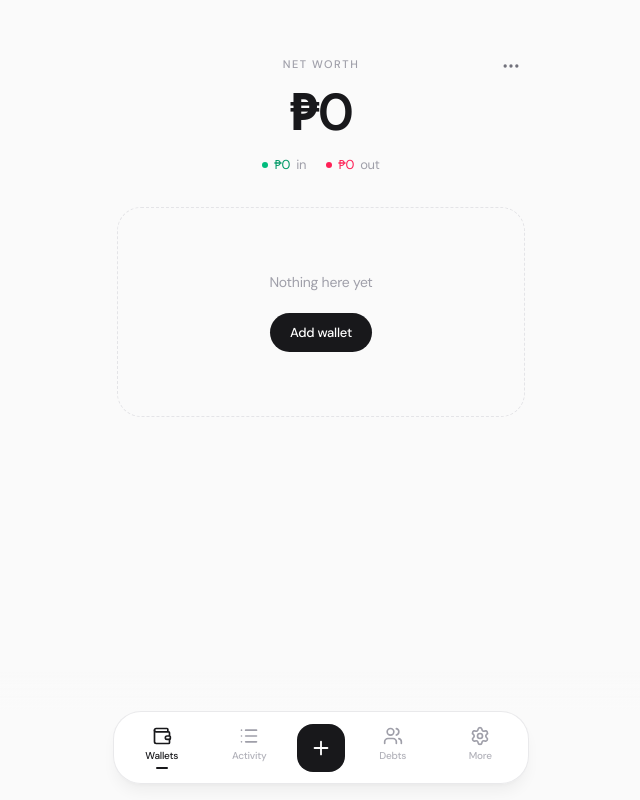
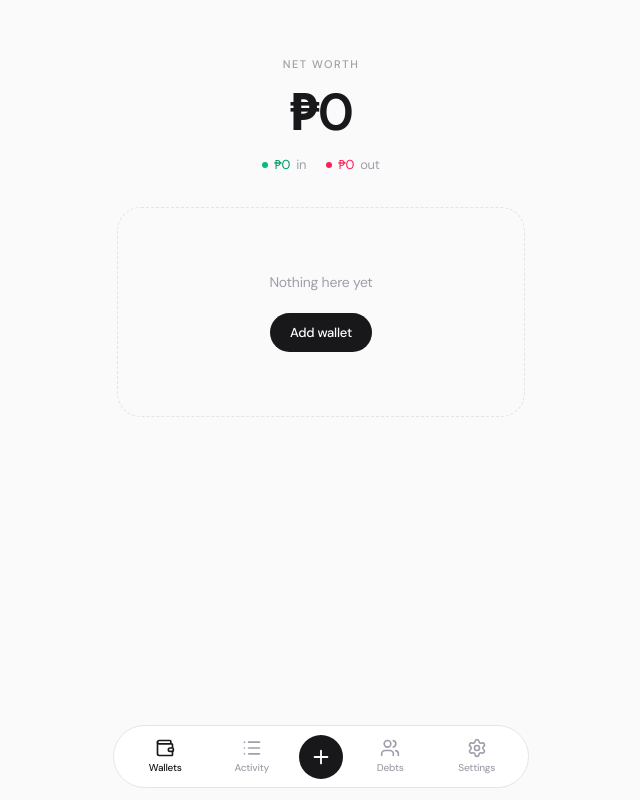
Before and after one commit to covzoun/Finance-App---Updated, a React (Vite) app: page / in a window 1280 px wide. Shown: the whole page, without its empty margins (319-959 px from the left). Built offline with nearby package versions, Linux system fonts and the light colour scheme.

Commit message:
ui: remove top ellipsis menu; cleaner pill bottom nav

```diff
--- a/src/App.tsx
+++ b/src/App.tsx
@@ -37,7 +37,6 @@ export default function App() {
   const [isAddDebtOpen, setIsAddDebtOpen] = useState(false);
   const [isSettingsOpen, setIsSettingsOpen] = useState(false);
   const [showAnalyticsPanel, setShowAnalyticsPanel] = useState(false);
-  const [showMenu, setShowMenu] = useState(false);
   const [visibleTxCount] = useState(50);
 
   const [hideBalances, setHideBalances] = useState(
@@ -402,18 +401,7 @@ export default function App() {
   return (
     <div className={isDark ? 'dark' : ''}>
       <div className={`min-h-screen ${isDark ? 'bg-zinc-950 text-zinc-50' : 'bg-zinc-50 text-zinc-900'}`}>
-        <section className="max-w-md mx-auto px-6 pt-14 pb-8 relative">
-          <button
-            type="button"
-            onClick={() => setShowMenu((v) => !v)}
-            className={`absolute top-12 right-4 p-2 rounded-full transition-colors z-10 ${
-              isDark ? 'hover:bg-zinc-900 text-zinc-400' : 'hover:bg-zinc-200/70 text-zinc-500'
-            }`}
-            aria-label="Menu"
-          >
-            <DynamicIcon name="MoreHorizontal" size={20} />
-          </button>
-
+        <section className="max-w-md mx-auto px-6 pt-14 pb-8">
           <div className="text-center">
             <p className={`text-[11px] font-medium tracking-[0.14em] uppercase ${muted}`}>
               Net worth
@@ -438,53 +426,6 @@ export default function App() {
               </span>
             </div>
           </div>
-
-          <AnimatePresence>
-            {showMenu && (
-              <>
-                <button type="button" className="fixed inset-0 z-40" onClick={() => setShowMenu(false)} aria-label="Close menu" />
-                <motion.div
-                  initial={{ opacity: 0, y: -6, scale: 0.98 }}
-                  animate={{ opacity: 1, y: 0, scale: 1 }}
-                  exit={{ opacity: 0, y: -6, scale: 0.98 }}
-                  transition={{ duration: 0.15 }}
-                  className={`absolute right-4 top-20 z-50 w-48 rounded-2xl border py-1.5 shadow-xl ${
-                    isDark ? 'bg-zinc-900 border-zinc-800' : 'bg-white border-zinc-200'
-                  }`}
-                >
-                  {[
-                    {
-                      label: hideBalances ? 'Show balances' : 'Hide balances',
-                      icon: hideBalances ? 'Eye' : 'EyeOff',
-                      action: () => { toggleHideBalances(); setShowMenu(false); },
-                    },
-                    {
-                      label: 'Insights',
-                      icon: 'BarChart3',
-                      action: () => { setShowAnalyticsPanel(true); setShowMenu(false); },
-                    },
-                    {
-                      label: 'Settings',
-                      icon: 'Settings',
-                      action: () => { setIsSettingsOpen(true); setShowMenu(false); },
-                    },
-                  ].map((item) => (
-                    <button
-                      key={item.label}
-                      type="button"
-                      onClick={item.action}
-                      className={`w-full flex items-center gap-2.5 px-3.5 py-2.5 text-left text-[13px] ${
-                        isDark ? 'hover:bg-zinc-800 text-zinc-200' : 'hover:bg-zinc-50 text-zinc-800'
-                      }`}
-                    >
-                      <DynamicIcon name={item.icon} size={16} className={muted} />
-                      {item.label}
-                    </button>
-                  ))}
-                </motion.div>
-              </>
-            )}
-          </AnimatePresence>
         </section>
 
         <main className="max-w-md mx-auto px-5 pb-36">
@@ -565,18 +506,13 @@ export default function App() {
           )}
         </main>
 
-        <div className="fixed bottom-0 inset-x-0 z-30 pointer-events-none">
-          <div
-            className={`pointer-events-none h-10 bg-gradient-to-t ${
-              isDark ? 'from-zinc-950 to-transparent' : 'from-zinc-50 to-transparent'
-            }`}
-          />
-          <div className="pointer-events-auto max-w-md mx-auto px-4 pb-[max(1rem,env(safe-area-inset-bottom))]">
+        <div className="fixed bottom-0 inset-x-0 z-30">
+          <div className="max-w-md mx-auto px-4 pb-[max(0.75rem,env(safe-area-inset-bottom))]">
             <div
-              className={`relative flex items-center gap-1 rounded-[1.75rem] border px-1.5 py-1.5 shadow-lg backdrop-blur-2xl ${
+              className={`flex items-center rounded-full border px-2 py-1.5 backdrop-blur-xl ${
                 isDark
-                  ? 'bg-zinc-900/95 border-zinc-800 shadow-black/40'
-                  : 'bg-white/95 border-zinc-200/80 shadow-zinc-900/5'
+                  ? 'bg-zinc-900/90 border-zinc-800'
+                  : 'bg-white/90 border-zinc-200'
               }`}
             >
               {(
@@ -591,7 +527,7 @@ export default function App() {
                     key={tab.id}
                     type="button"
                     onClick={() => setActiveTab(tab.id)}
-                    className={`flex-1 flex flex-col items-center justify-center gap-0.5 py-2 rounded-2xl transition-all ${
+                    className={`flex-1 flex flex-col items-center gap-0.5 py-1.5 rounded-full text-[10px] font-medium transition-colors ${
                       active
                         ? isDark
                           ? 'text-zinc-50'
@@ -600,18 +536,7 @@ export default function App() {
                     }`}
                   >
                     <DynamicIcon name={tab.icon} size={20} />
-                    <span className={`text-[10px] font-medium ${active ? '' : 'opacity-80'}`}>
-                      {tab.label}
-                    </span>
-                    <span
-                      className={`mt-0.5 h-0.5 w-3 rounded-full transition-opacity ${
-                        active
-                          ? isDark
-                            ? 'bg-zinc-100 opacity-100'
-                            : 'bg-zinc-900 opacity-100'
-                          : 'opacity-0'
-                      }`}
-                    />
+                    {tab.label}
                   </button>
                 );
               })}
@@ -623,7 +548,7 @@ export default function App() {
                   else if (activeTab === 'activity') handleOpenTxModal();
                   else setIsAddDebtOpen(true);
                 }}
-                className={`mx-0.5 h-12 w-12 shrink-0 rounded-2xl flex items-center justify-center active:scale-95 transition-transform ${
+                className={`mx-1 h-11 w-11 shrink-0 rounded-full flex items-center justify-center active:scale-95 transition-transform ${
                   isDark ? 'bg-zinc-100 text-zinc-900' : 'bg-zinc-900 text-white'
                 }`}
                 aria-label="Add"
@@ -634,7 +559,7 @@ export default function App() {
               <button
                 type="button"
                 onClick={() => setActiveTab('debts')}
-                className={`flex-1 flex flex-col items-center justify-center gap-0.5 py-2 rounded-2xl transition-all ${
+                className={`flex-1 flex flex-col items-center gap-0.5 py-1.5 rounded-full text-[10px] font-medium transition-colors ${
                   activeTab === 'debts'
                     ? isDark
                       ? 'text-zinc-50'
@@ -643,28 +568,16 @@ export default function App() {
                 }`}
               >
                 <DynamicIcon name="Users" size={20} />
-                <span className={`text-[10px] font-medium ${activeTab === 'debts' ? '' : 'opacity-80'}`}>
-                  Debts
-                </span>
-                <span
-                  className={`mt-0.5 h-0.5 w-3 rounded-full transition-opacity ${
-                    activeTab === 'debts'
-                      ? isDark
-                        ? 'bg-zinc-100 opacity-100'
-                        : 'bg-zinc-900 opacity-100'
-                      : 'opacity-0'
-                  }`}
-                />
+                Debts
               </button>
 
               <button
                 type="button"
                 onClick={() => setIsSettingsOpen(true)}
-                className={`flex-1 flex flex-col items-center justify-center gap-0.5 py-2 rounded-2xl transition-all ${muted}`}
+                className={`flex-1 flex flex-col items-center gap-0.5 py-1.5 rounded-full text-[10px] font-medium transition-colors ${muted}`}
               >
                 <DynamicIcon name="Settings" size={20} />
-                <span className="text-[10px] font-medium opacity-80">More</span>
-                <span className="mt-0.5 h-0.5 w-3 rounded-full opacity-0" />
+                Settings
               </button>
             </div>
           </div>
@@ -693,6 +606,7 @@ export default function App() {
           onResetApp={handleResetApp}
           hideBalances={hideBalances}
           onToggleHideBalances={toggleHideBalances}
+          onOpenInsights={() => setShowAnalyticsPanel(true)}
         />
 
         <AnimatePresence>
```
